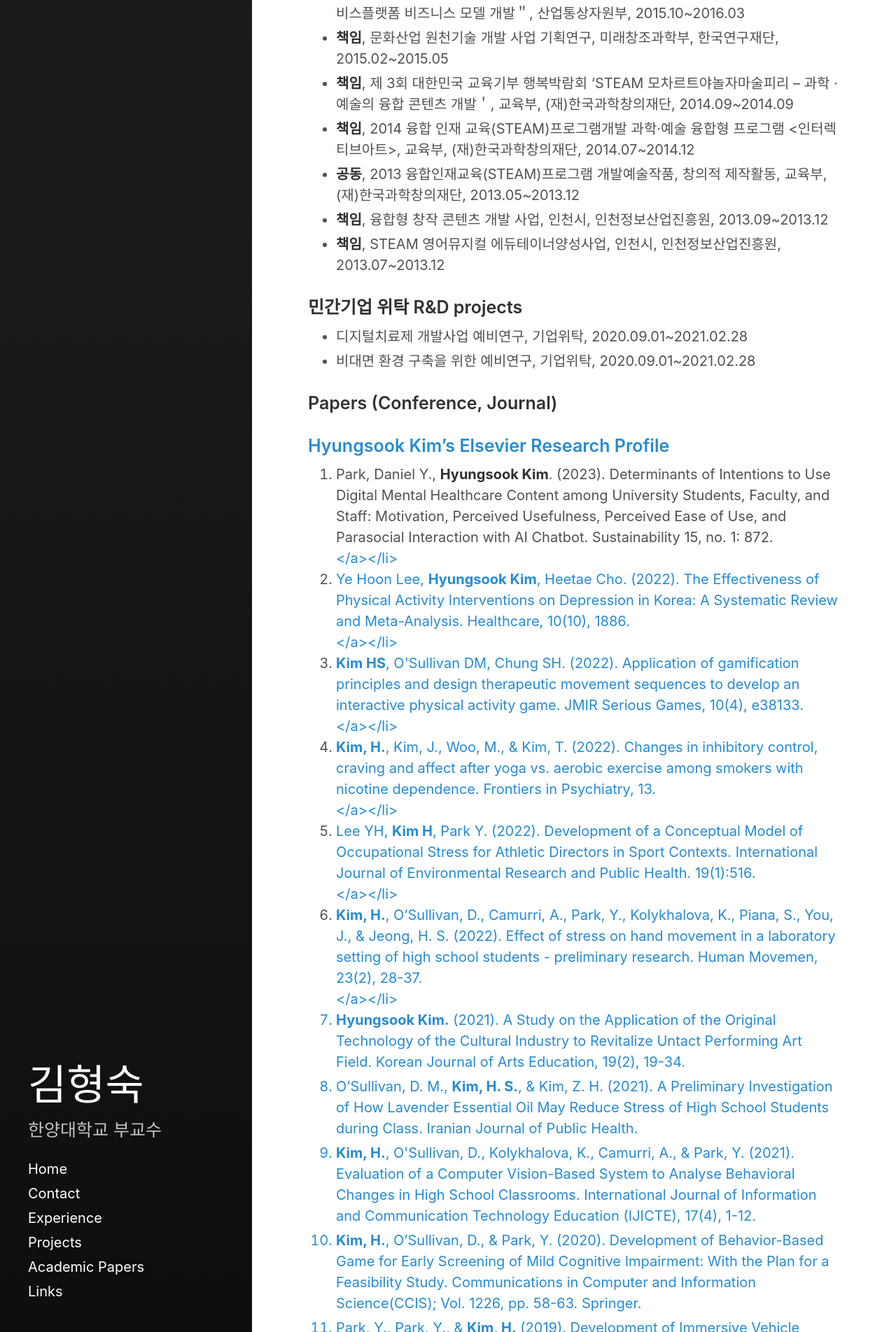
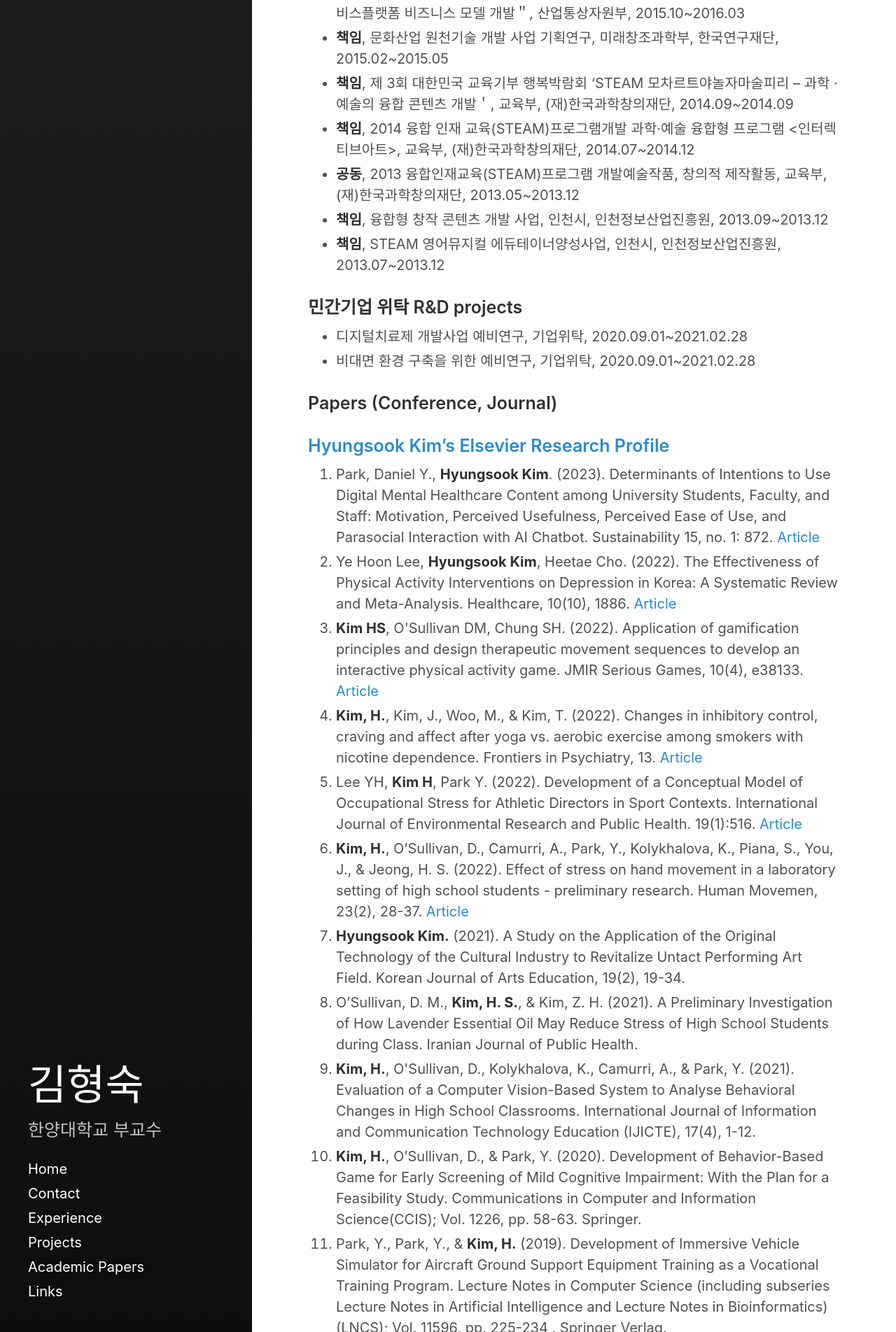
Before and after one commit to Rugger12/hyungsook, a Jekyll site: the page built from _posts/2022-12-29-about-me.md, in a window 1280 px wide. Shown: the part 3096-5000 px from the top of the page at 70% size. Built offline with Jekyll 4.4.1, drawn with Linux system fonts in a browser that asks for light colours.

Commit message:
Update 2022-12-29-about-me.md

```diff
--- a/_posts/2022-12-29-about-me.md
+++ b/_posts/2022-12-29-about-me.md
@@ -79,12 +79,12 @@ excerpt_separator:  <!--more-->
 ### <a href="https://hanyang.elsevierpure.com/en/persons/hyung-sook-kim" target="_blank">Hyungsook Kim's Elsevier Research Profile </a>
 
 <ol>
-  <li>Park, Daniel Y., <strong>Hyungsook Kim</strong>. (2023). Determinants of Intentions to Use Digital Mental Healthcare Content among University Students, Faculty, and Staff: Motivation, Perceived Usefulness, Perceived Ease of Use, and Parasocial Interaction with AI Chatbot. Sustainability 15, no. 1: 872. <a href="https://doi.org/10.3390/su15010872"><Article></a></li>
-  <li>Ye Hoon Lee, <strong>Hyungsook Kim</strong>, Heetae Cho. (2022). The Effectiveness of Physical Activity Interventions on Depression in Korea: A Systematic Review and Meta-Analysis. Healthcare, 10(10), 1886. <a href="https://doi.org/10.3390/healthcare10101886"><Article></a></li>
-  <li><strong>Kim HS</strong>, O'Sullivan DM, Chung SH. (2022). Application of gamification principles and design therapeutic movement sequences to develop an interactive physical activity game. JMIR Serious Games, 10(4), e38133. <a href="https://doi.org/10.2196/38133"><Article></a></li>
-  <li><strong>Kim, H.</strong>, Kim, J., Woo, M., & Kim, T. (2022). Changes in inhibitory control, craving and affect after yoga vs. aerobic exercise among smokers with nicotine dependence. Frontiers in Psychiatry, 13. <a href="https://doi.org/10.3389/fpsyt.2022.940415"><Article></a></li>
-  <li>Lee YH, <strong>Kim H</strong>, Park Y. (2022). Development of a Conceptual Model of Occupational Stress for Athletic Directors in Sport Contexts. International Journal of Environmental Research and Public Health. 19(1):516. <a href="https://doi.org/10.3390/ijerph19010516"><Article></a></li>
-  <li> <strong>Kim, H.</strong>, O’Sullivan, D., Camurri, A., Park, Y., Kolykhalova, K., Piana, S., You, J., & Jeong, H. S. (2022). Effect of stress on hand movement in a laboratory setting of high school students - preliminary research. Human Movemen, 23(2), 28-37. <a href="https://doi.org/10.5114/hm.2021.103870"><Article></a></li>
+  <li>Park, Daniel Y., <strong>Hyungsook Kim</strong>. (2023). Determinants of Intentions to Use Digital Mental Healthcare Content among University Students, Faculty, and Staff: Motivation, Perceived Usefulness, Perceived Ease of Use, and Parasocial Interaction with AI Chatbot. Sustainability 15, no. 1: 872. <a href="https://doi.org/10.3390/su15010872">Article</a></li>
+  <li>Ye Hoon Lee, <strong>Hyungsook Kim</strong>, Heetae Cho. (2022). The Effectiveness of Physical Activity Interventions on Depression in Korea: A Systematic Review and Meta-Analysis. Healthcare, 10(10), 1886. <a href="https://doi.org/10.3390/healthcare10101886">Article</a></li>
+  <li><strong>Kim HS</strong>, O'Sullivan DM, Chung SH. (2022). Application of gamification principles and design therapeutic movement sequences to develop an interactive physical activity game. JMIR Serious Games, 10(4), e38133. <a href="https://doi.org/10.2196/38133">Article</a></li>
+  <li><strong>Kim, H.</strong>, Kim, J., Woo, M., & Kim, T. (2022). Changes in inhibitory control, craving and affect after yoga vs. aerobic exercise among smokers with nicotine dependence. Frontiers in Psychiatry, 13. <a href="https://doi.org/10.3389/fpsyt.2022.940415">Article</a></li>
+  <li>Lee YH, <strong>Kim H</strong>, Park Y. (2022). Development of a Conceptual Model of Occupational Stress for Athletic Directors in Sport Contexts. International Journal of Environmental Research and Public Health. 19(1):516. <a href="https://doi.org/10.3390/ijerph19010516">Article</a></li>
+  <li> <strong>Kim, H.</strong>, O’Sullivan, D., Camurri, A., Park, Y., Kolykhalova, K., Piana, S., You, J., & Jeong, H. S. (2022). Effect of stress on hand movement in a laboratory setting of high school students - preliminary research. Human Movemen, 23(2), 28-37. <a href="https://doi.org/10.5114/hm.2021.103870">Article</a></li>
   <li> <strong>Hyungsook Kim.</strong> (2021). A Study on the Application of the Original Technology of the Cultural Industry to Revitalize Untact Performing Art Field. Korean Journal of Arts Education, 19(2), 19-34.</li>
   <li>O’Sullivan, D. M., <strong>Kim, H. S.</strong>, & Kim, Z. H. (2021). A Preliminary Investigation of How Lavender Essential Oil May Reduce Stress of High School Students during Class. Iranian Journal of Public Health.</li>
   <li><strong>Kim, H.</strong>, O'Sullivan, D., Kolykhalova, K., Camurri, A., & Park, Y. (2021). Evaluation of a Computer Vision-Based System to Analyse Behavioral Changes in High School Classrooms. International Journal of Information and Communication Technology Education (IJICTE), 17(4), 1-12.</li>
```
